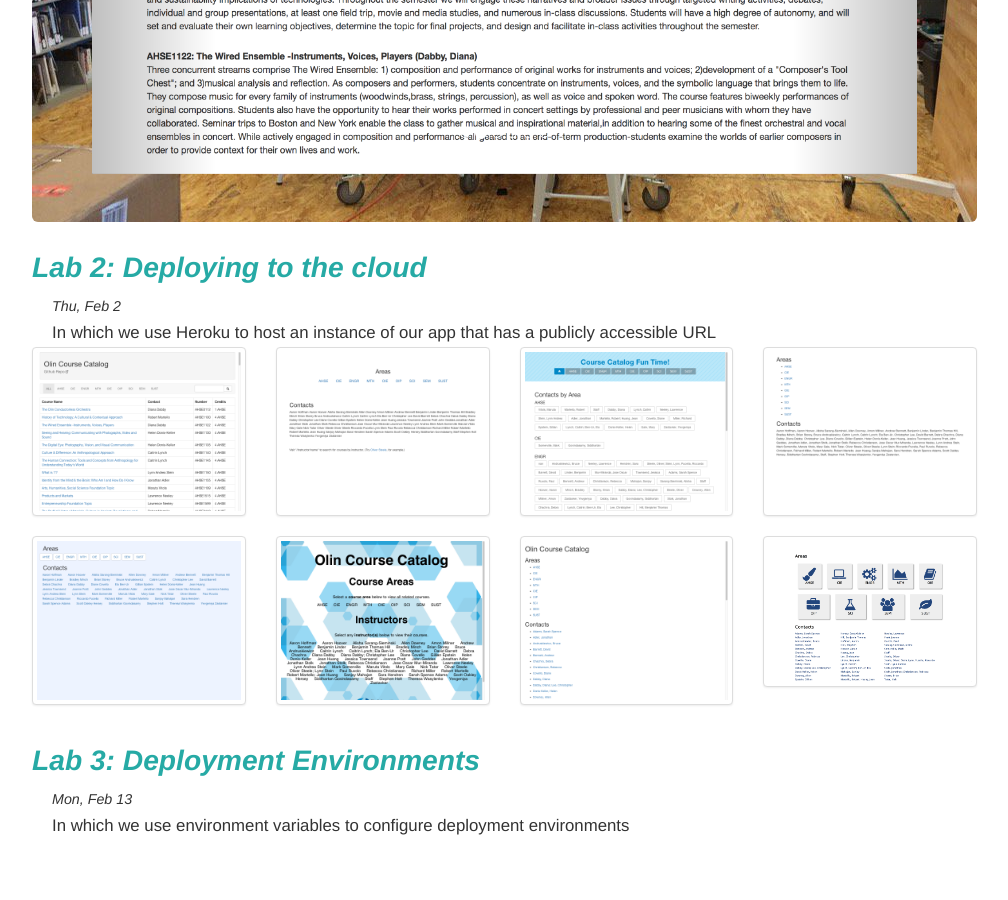
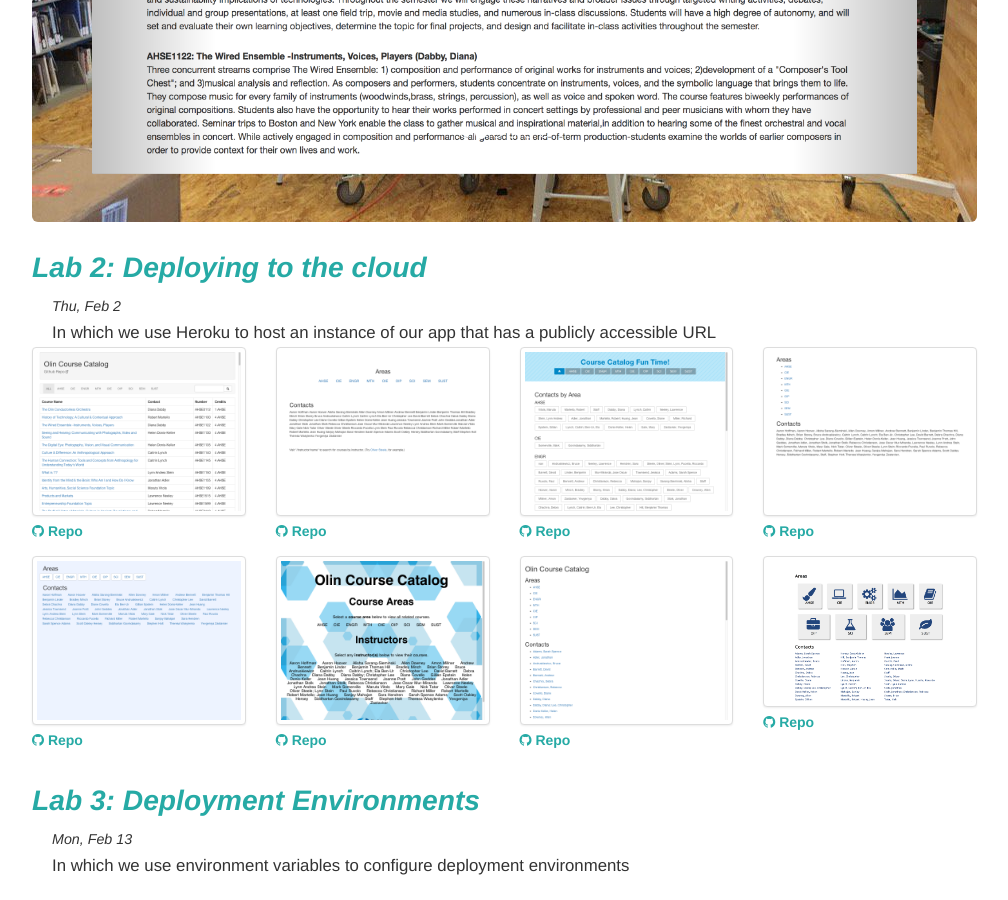
Before and after one commit to osteele/hackingthelibrary.org, a Jekyll site: the page built from _pages/showcase.html, in a window 1280 px wide and 900 px high, scrolled down 623 px. Shown: the whole window, without its empty margins (38-1046 px from the left). Built offline with Jekyll 4.4.1, drawn with Linux system fonts in a browser that asks for light colours; before the commit the page ends 1483 px from its top, so only the background shows below that; some of the changed lines change nothing that is shown.

Commit message:
lab 2 showcase: link to repos

```diff
--- a/_data/lab2.yml
+++ b/_data/lab2.yml
@@ -1,31 +1,31 @@
-- repo_url: https://github.com/SeanFoley123/htl-lab1
+- github_url: https://github.com/SeanFoley123/htl-lab1
   website_url: http://olin-course-catalog.herokuapp.com
   image_name: SeanFoley123.png
 
-- repo_url: https://github.com/DakotaNelson/htl-lab1
+- github_url: https://github.com/DakotaNelson/htl-lab1
   website_url: https://whispering-stream-80485.herokuapp.com
   image_name: DakotaNelson.png
 
-- repo_url: https://github.com/aidankmcl/htl-lab1
+- github_url: https://github.com/aidankmcl/htl-lab1
   website_url: http://evening-tundra-20842.herokuapp.com
   image_name: aidankmcl.png
 
-- repo_url: https://github.com/leonjunwei/htl-lab1
+- github_url: https://github.com/leonjunwei/htl-lab1
   website_url: https://nameless-sea-90275.herokuapp.com
   image_name: leonjunwei.png
 
-- repo_url: https://github.com/MatthewBeaudouinLafon/htl-lab1
+- github_url: https://github.com/MatthewBeaudouinLafon/htl-lab1
   website_url: https://htl-lab1-mattbl.herokuapp.com
   image_name: MatthewBeaudouinLafon.png
 
-- repo_url: https://github.com/YehEmily/htl-lab1
+- github_url: https://github.com/YehEmily/htl-lab1
   website_url: https://htl-lab-yehemily.herokuapp.com
   image_name: YehEmily.png
 
-- repo_url: https://github.com/mqlkome/htl-lab1
+- github_url: https://github.com/mqlkome/htl-lab1
   website_url: https://htl-lab1-mkome.herokuapp.com
   image_name: mqlkome.png
 
-- repo_url: https://github.com/aloverso/htl-lab1
+- github_url: https://github.com/aloverso/htl-lab1
   website_url: http://aloverso-htl-lab2.herokuapp.com
   image_name: aloverso.png
--- a/_pages/showcase.html
+++ b/_pages/showcase.html
@@ -20,10 +20,13 @@ weight: 20
 {% if assignment.lab == 2 %}
 <div class="row">
 {% for site in site.data.lab2 %}
-<div class="col-lg-3 col-md-4 col-xs-6 thumb">
-  <a class="thumbnail" href="{{ site.website_url }}">
-  <img src="/images/showcase/lab2/{{ site.image_name }}" class="img-responsive">
-</a>
+<div class="col-lg-3 col-md-4 col-xs-6 thumb" style="position:relative" >
+  <a href="{{ site.website_url }}" class="thumbnail">
+      <img src="/images/showcase/lab2/{{ site.image_name }}" class="img-responsive">
+  </a>
+  <div style="position: relative; top: -15px">
+    <a href="{{ site.github_url }}"><i class="fa fa-github" aria-hidden="true"></i> Repo</a>
+  </div>
 </div>
 {% endfor %}
 </div>
```
